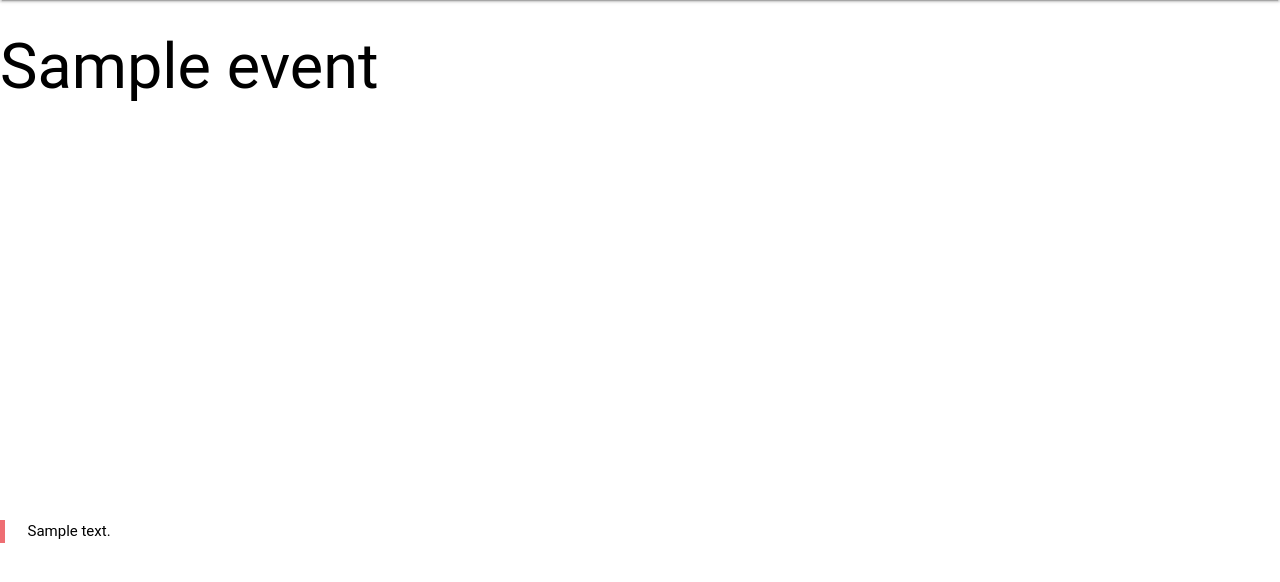
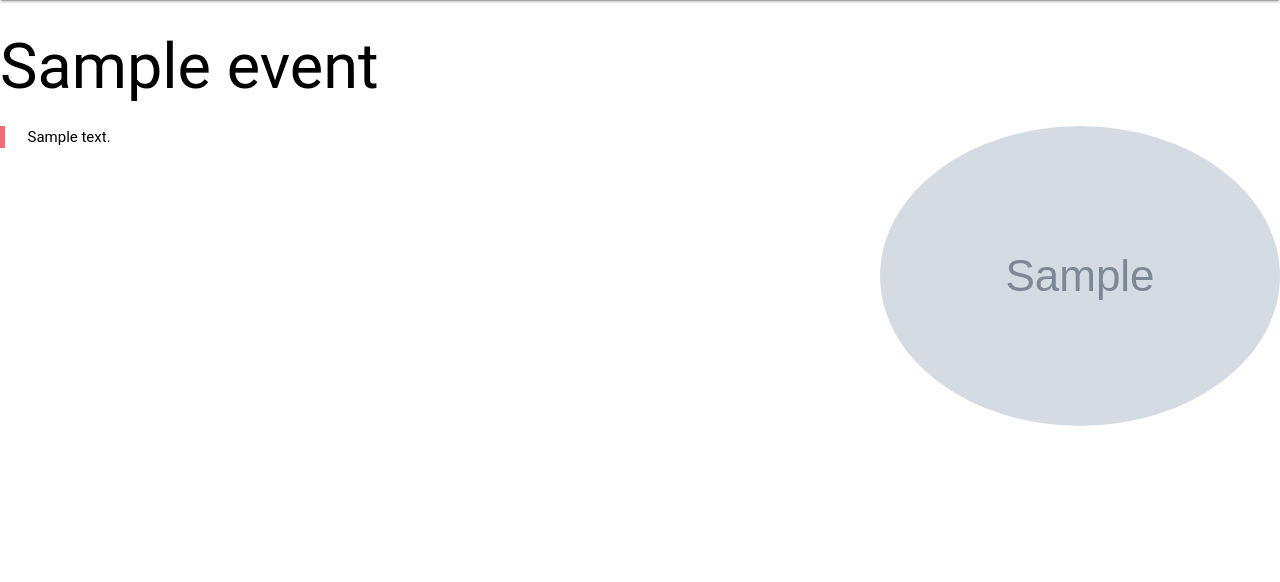
Before and after one commit to Michcioperz/plansza, a Django app: a page that uses plansza/templates/plansza/event_details.html in a window 1280 px wide. Shown: the part 64-646 px from the top of the page. Run offline with Django 3.2, Linux system fonts and the light colour scheme; a user stored in the database is signed in; tables that the repository leaves empty hold one stand-in row (values such as "Sample post"); grey boxes marked "Sample" are stand-in pictures; some libraries are stand-ins or nearby versions; some web fonts are replaced.

Commit message:
design fixes

```diff
--- a/plansza/templates/plansza/event_details.html
+++ b/plansza/templates/plansza/event_details.html
@@ -1,9 +1,7 @@
 {% extends "plansza/core.html" %}
 {% block title %}{{ event.name }} | Poplanszówkujemy{% endblock title %}
 {% block body %}
-  <div class="parallax-container">
-    <div class="parallax"><img src="{{ event.image }}"/></div>
-    <h1>{{ event.name }}</h1>
-  </div>
+  <h1>{{ event.name }}</h1>
+  <img src="{{ event.image }}" class="right circle"/>
   <blockquote>{{ event.description }}</blockquote>
 {% endblock body %}
```
